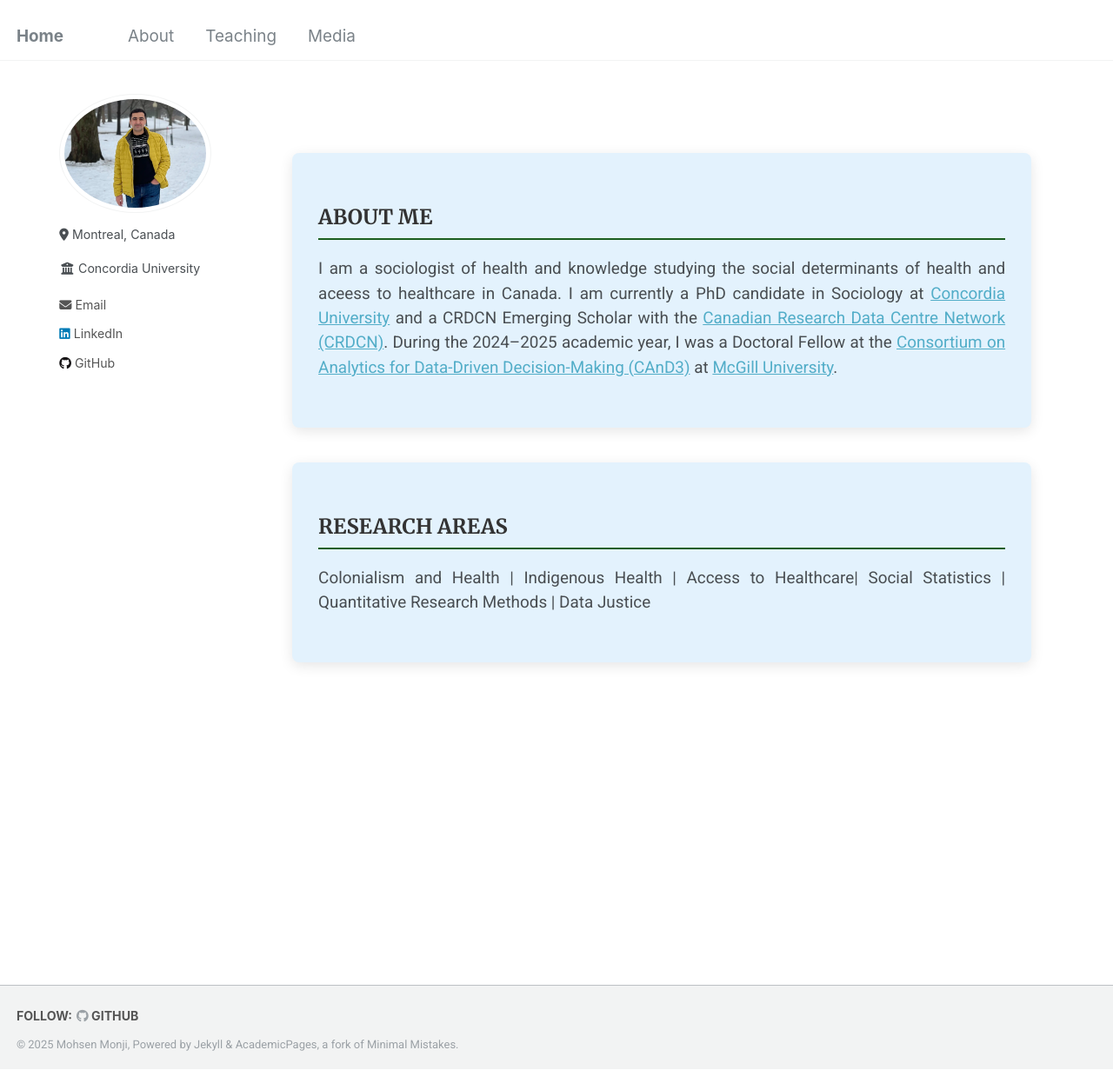
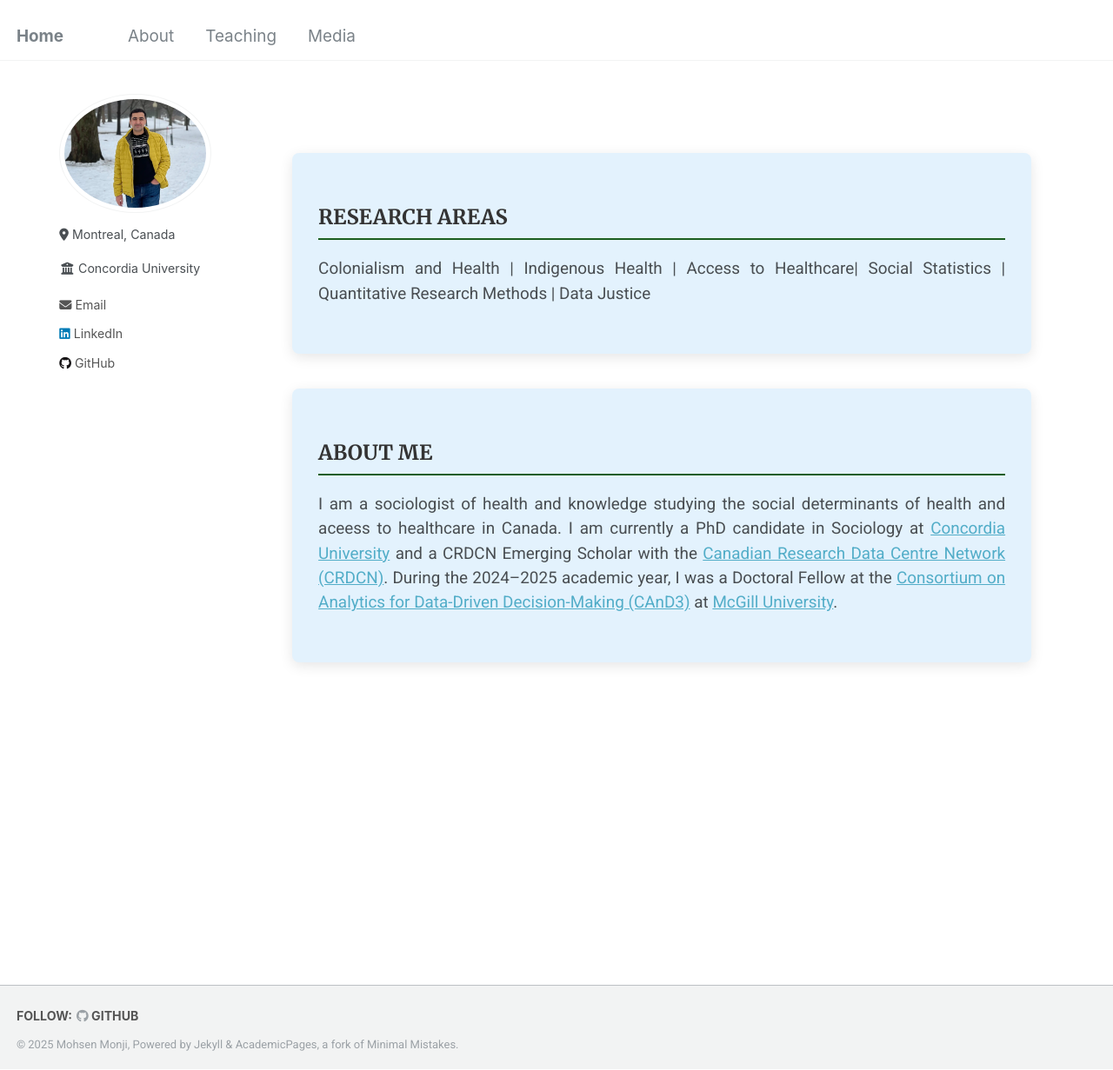
Before and after one commit to Mohsnmonji/mohsnmonji.github.io, a Jekyll site: the page built from about-me.md, in a window 1280 px wide and 1231 px high. Shown: the whole window at 87% size. Built offline with Jekyll 4.4.1, drawn with Linux system fonts in a browser that asks for light colours.

Commit message:
Update about-me.md

```diff
--- a/about-me.md
+++ b/about-me.md
@@ -50,6 +50,14 @@ author_profile: true
   }
 </style>
 
+<!-- CARD 2: RESEARCH AREAS -->
+<div class="about-card">
+  <h2>RESEARCH AREAS</h2>
+  <p>
+    Colonialism and Health | Indigenous Health | Access to Healthcare| Social Statistics | Quantitative Research Methods | Data Justice
+  </p>
+</div>
+
 <!-- CARD 1: ABOUT ME -->
 <div class="about-card">
   <h2>ABOUT ME</h2>
@@ -63,11 +71,3 @@ author_profile: true
     <a href="https://www.mcgill.ca/" target="_blank">McGill University</a>.
   </p>
 </div>
-
-<!-- CARD 2: RESEARCH AREAS -->
-<div class="about-card">
-  <h2>RESEARCH AREAS</h2>
-  <p>
-    Colonialism and Health | Indigenous Health | Access to Healthcare| Social Statistics | Quantitative Research Methods | Data Justice
-  </p>
-</div>
```
